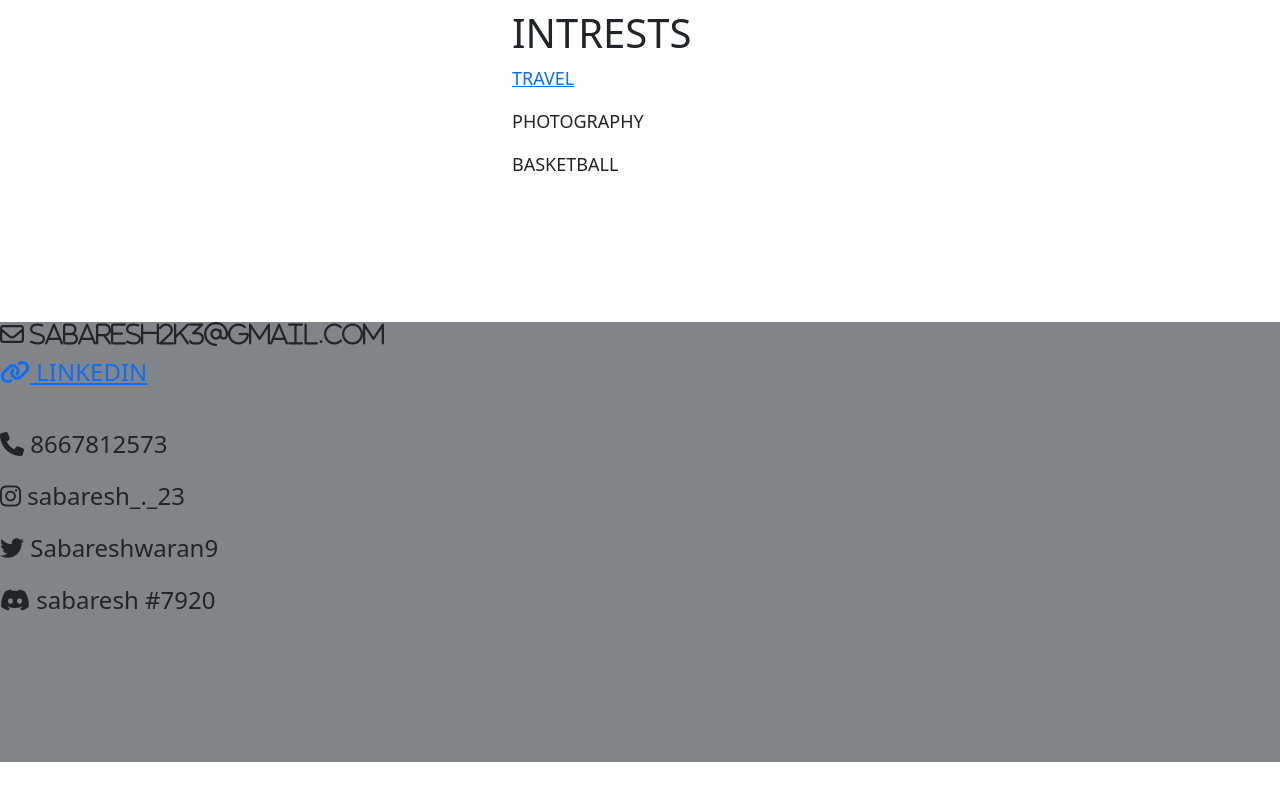
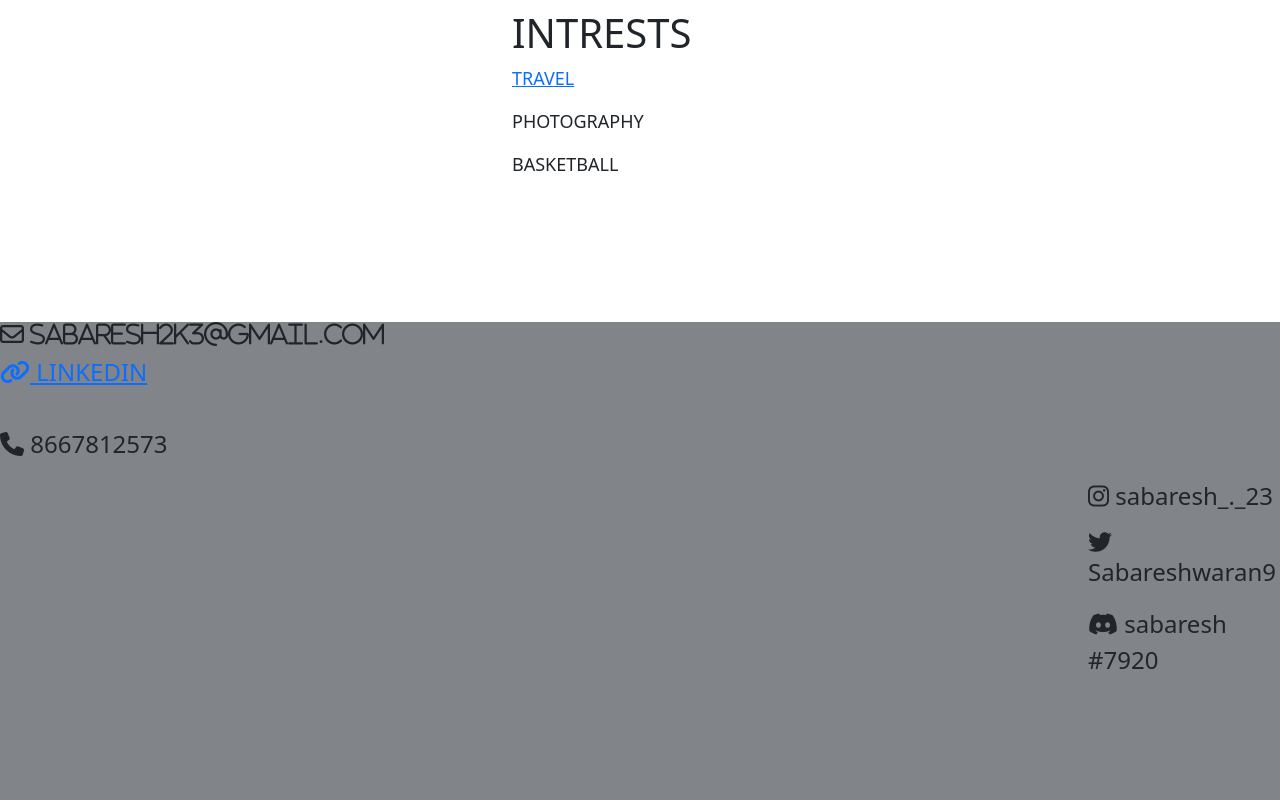
Before and after one commit to sabaresh-23/CV, a plain HTML site: page index.html in a window 1280 px wide. Shown: the part 1544-2344 px from the top of the page. Before the commit the page ends 2306 px from the top, so only its background shows below. Drawn offline with nearby package versions, Linux system fonts and the light colour scheme.

Commit message:
Update resume.css

```diff
--- a/resume.css
+++ b/resume.css
@@ -27,3 +27,8 @@ text-align: right;
   font-size: x-large;
 
 }
+
+.social{
+  margin-left: 85%;
+
+}
```
